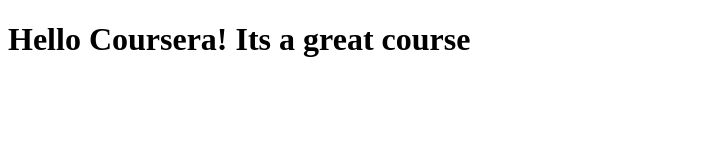
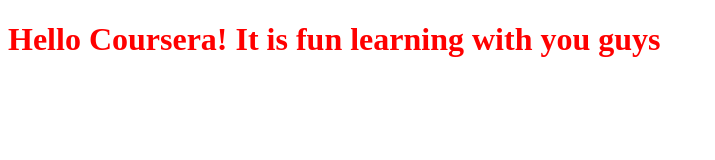
Before and after one commit to NewPhanuel/Coursera-test, a plain HTML site: page index.html in a window 1280 px wide. Shown: the whole page, without its empty margins (0-715 px from the left). Drawn offline with Linux system fonts and the light colour scheme.

Commit message:
More tweaks

```diff
--- a/index.html
+++ b/index.html
@@ -4,6 +4,6 @@
 	<title>Hello coursera!</title>
 </head>
 <body>
-<h1>Hello Coursera! Its a great course</h1>
+<h1 style="color: red">Hello Coursera! It is fun learning with you guys</h1>
 </body>
 </html>
```
